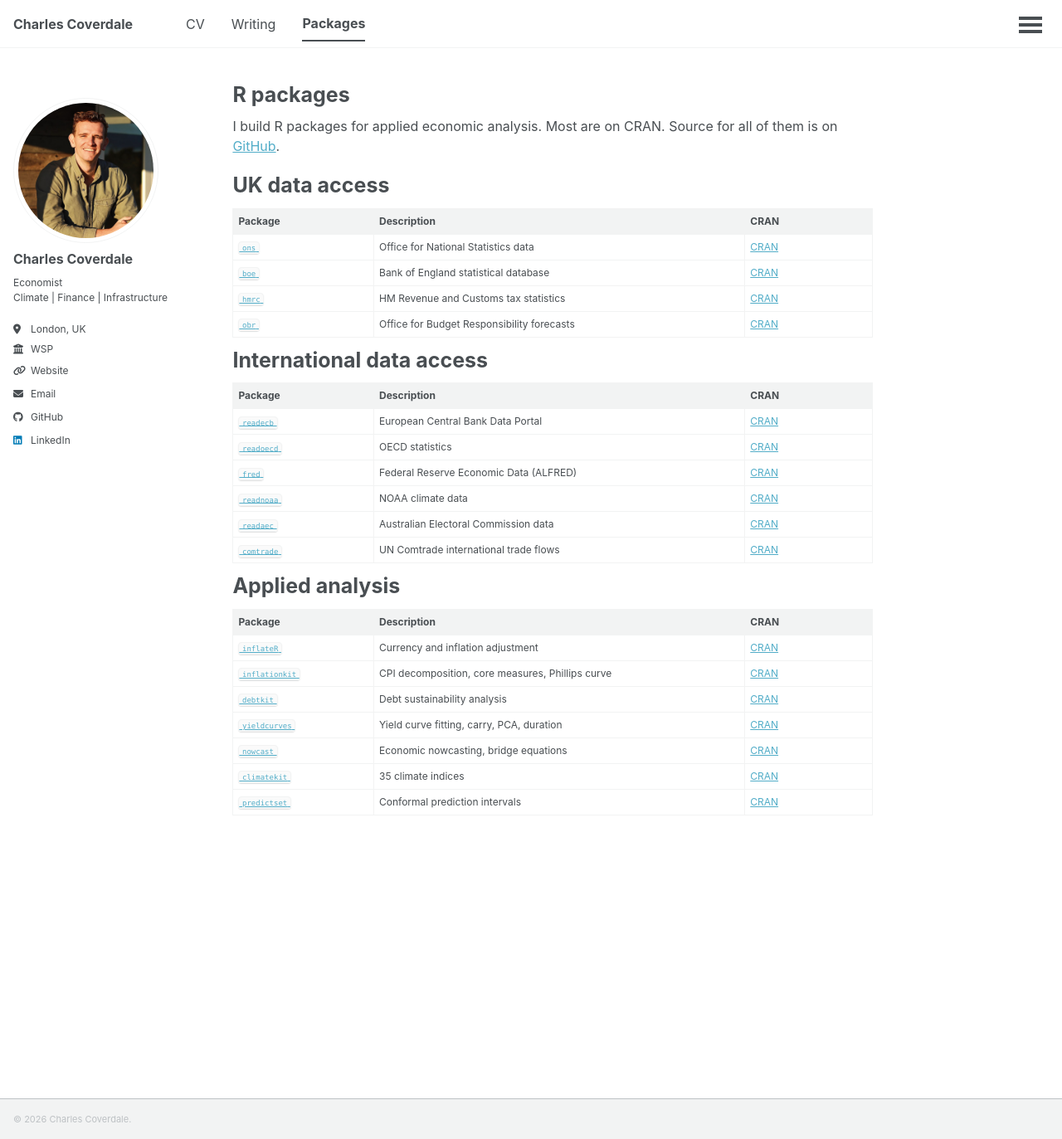
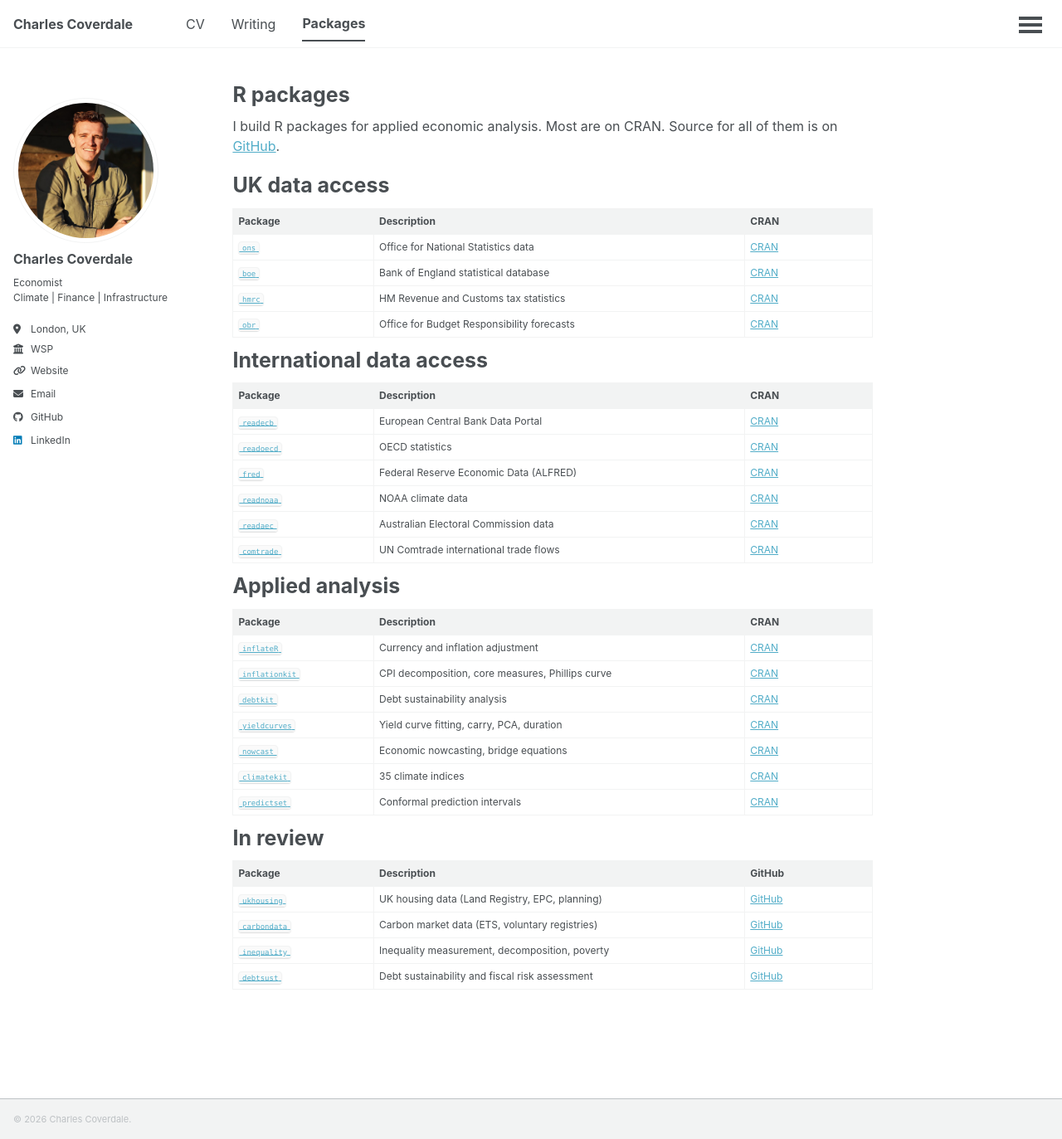
Before and after one commit to charlescoverdale/charlescoverdale.github.io, a Jekyll site: the page built from _pages/packages.md, in a window 1280 px wide and 1373 px high. Shown: the whole window at 83% size. Built offline with Jekyll 4.4.1, drawn with Linux system fonts in a browser that asks for light colours; a script that is not in the unit is left out.

Commit message:
Add 4 in-review packages with GitHub links

```diff
--- a/_pages/packages.md
+++ b/_pages/packages.md
@@ -54,3 +54,13 @@ Applied analysis
 | [`nowcast`](https://github.com/charlescoverdale/nowcast) | Economic nowcasting, bridge equations | [CRAN](https://cran.r-project.org/package=nowcast) |
 | [`climatekit`](https://github.com/charlescoverdale/climatekit) | 35 climate indices | [CRAN](https://cran.r-project.org/package=climatekit) |
 | [`predictset`](https://github.com/charlescoverdale/predictset) | Conformal prediction intervals | [CRAN](https://cran.r-project.org/package=predictset) |
+
+In review
+======
+
+| Package | Description | GitHub |
+|---|---|---|
+| [`ukhousing`](https://github.com/charlescoverdale/ukhousing) | UK housing data (Land Registry, EPC, planning) | [GitHub](https://github.com/charlescoverdale/ukhousing) |
+| [`carbondata`](https://github.com/charlescoverdale/carbondata) | Carbon market data (ETS, voluntary registries) | [GitHub](https://github.com/charlescoverdale/carbondata) |
+| [`inequality`](https://github.com/charlescoverdale/inequality) | Inequality measurement, decomposition, poverty | [GitHub](https://github.com/charlescoverdale/inequality) |
+| [`debtsust`](https://github.com/charlescoverdale/debtsust) | Debt sustainability and fiscal risk assessment | [GitHub](https://github.com/charlescoverdale/debtsust) |
```
